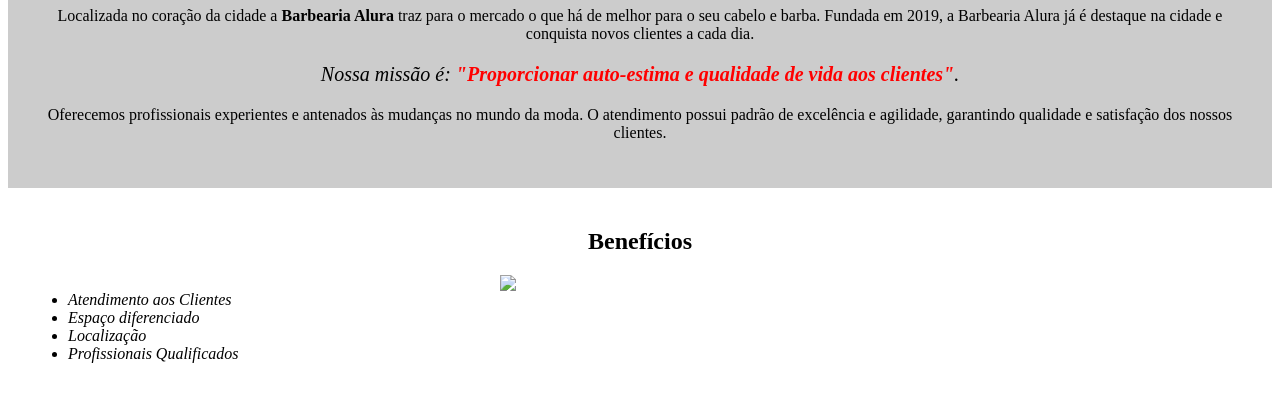
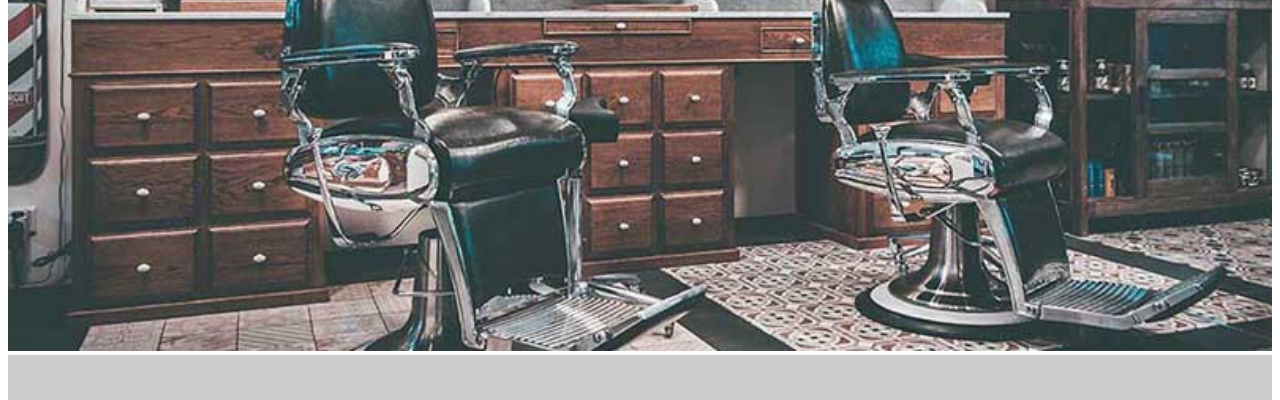
Before and after one commit to Jvpds14/barbearia-alura, a plain HTML site: page index.html in a window 1280 px wide. Shown: the part 131-531 px from the top of the page. Drawn offline with Linux system fonts and the light colour scheme.

Commit message:
Alterar caminho img

```diff
--- a/index.html
+++ b/index.html
@@ -7,7 +7,7 @@
 	</head>
 
 	<body>
-		<img id="banner" src="banner.jpg">
+		<img id="banner" src="img/banner.jpg">
 		<div class="principal">
 			<h1>Sobre a Barbearia Alura</h1>
 
@@ -28,7 +28,7 @@
 				<li class="itens">Profissionais Qualificados</li>
 			</ul>
 
-			<img src="beneficios.jpg" class="imagembeneficios">
+			<img src="img/beneficios.jpg" class="imagembeneficios">
 		</div>
 	</body>
 </html>
```
